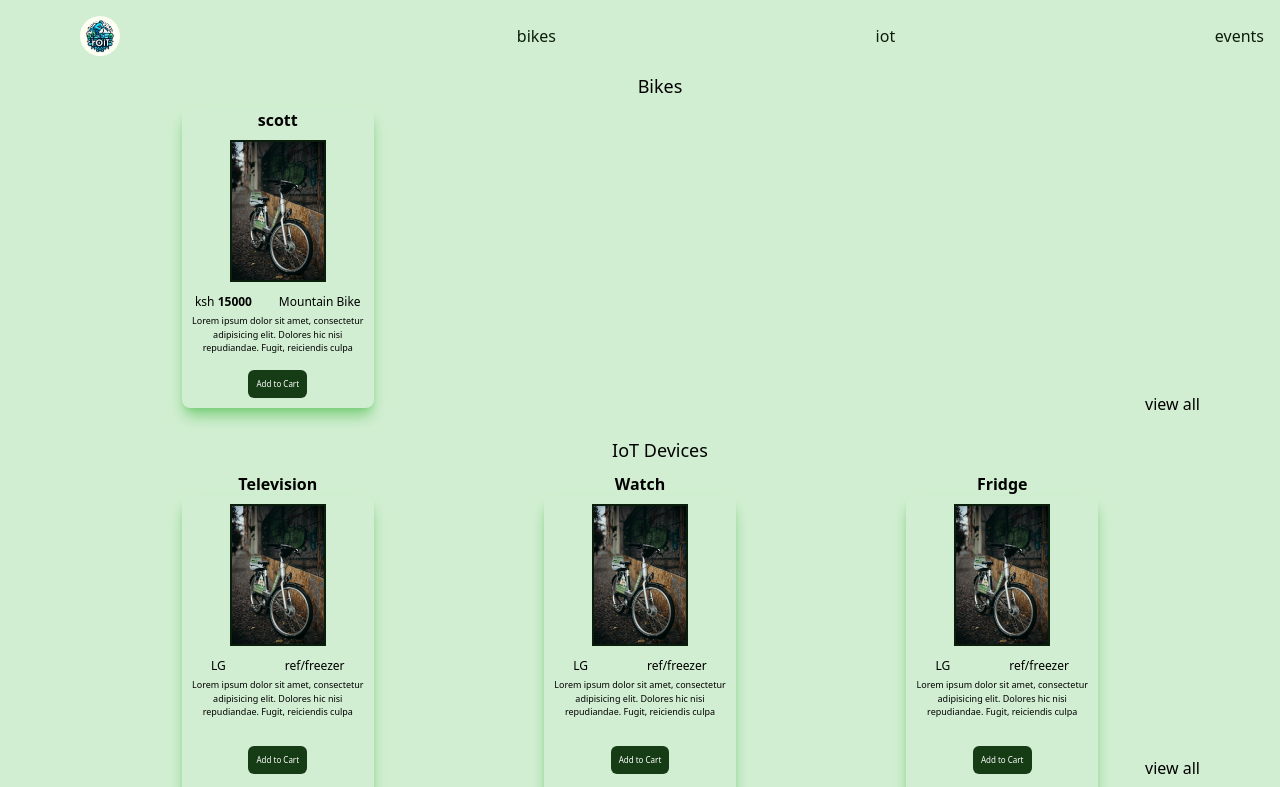
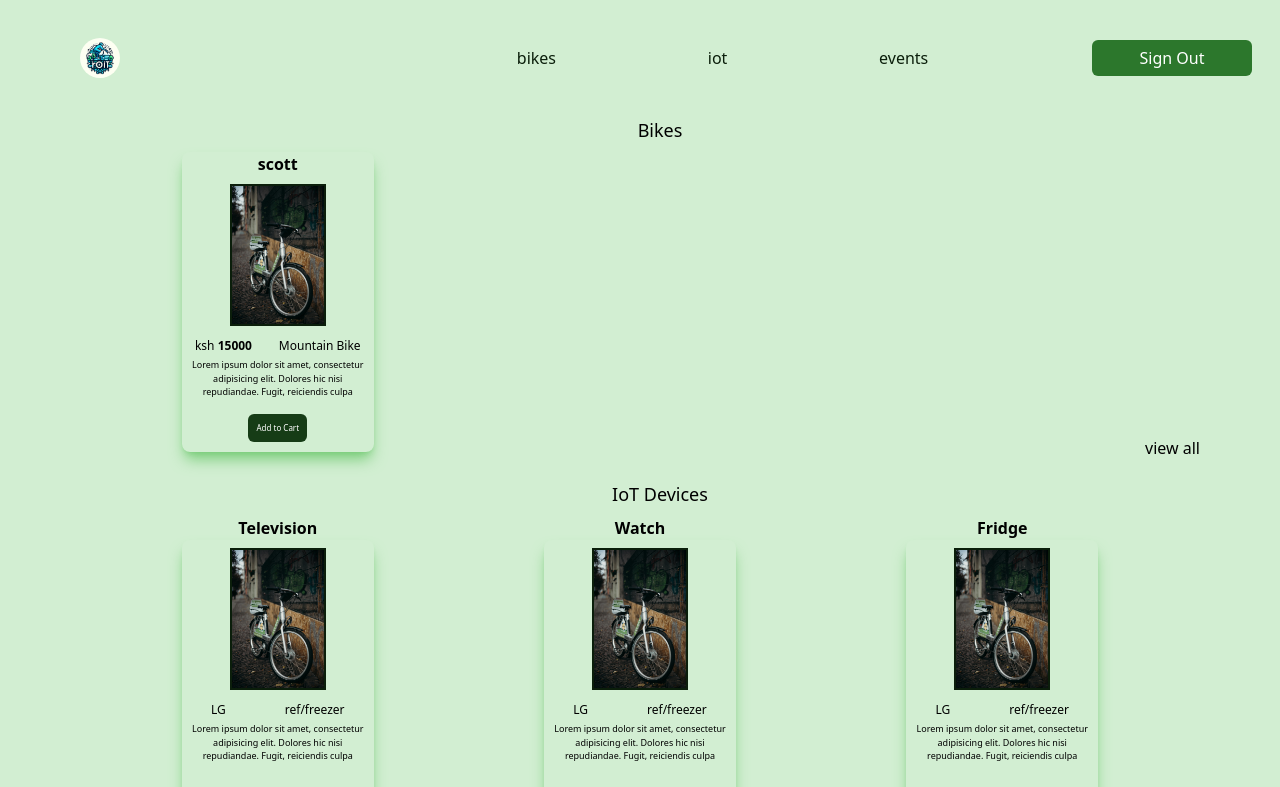
Before and after one commit to fiveace-Merill/ridesIOT, a React (Vite) app: page /Users/1 in a window 1280 px wide. Shown: the top 787 px of the page. Built offline with nearby package versions, Linux system fonts and the light colour scheme.

Commit message:
menu fix desktop

```diff
--- a/src/pages/Users.jsx
+++ b/src/pages/Users.jsx
@@ -61,6 +61,12 @@
                             <li className='hover:text-forest_green-400 user-page-phone-list'><a href='#bikes'>bikes</a></li>
                             <li className='hover:text-forest_green-400 user-page-phone-list'><a href='#iot'>iot</a></li>
                             <li className='hover:text-forest_green-400 user-page-phone-list'><a href='#events'>events</a></li>
+                            <li className='md:flex md:items-center'>
+                                <div className='flex flex-row justify-around items-center md:flex-row md:justify-around mt-4'>
+                                        <button className='rounded-md bg-forest_green-400 text-white h-9 w-40 text-base mb-4 hover:bg-robin_egg_blue-400 md:mx-3' onClick={handleSignOut}>Sign Out</button>
+                                </div>
+                            </li>
+
                         </ul>
 
                     </div>
```
